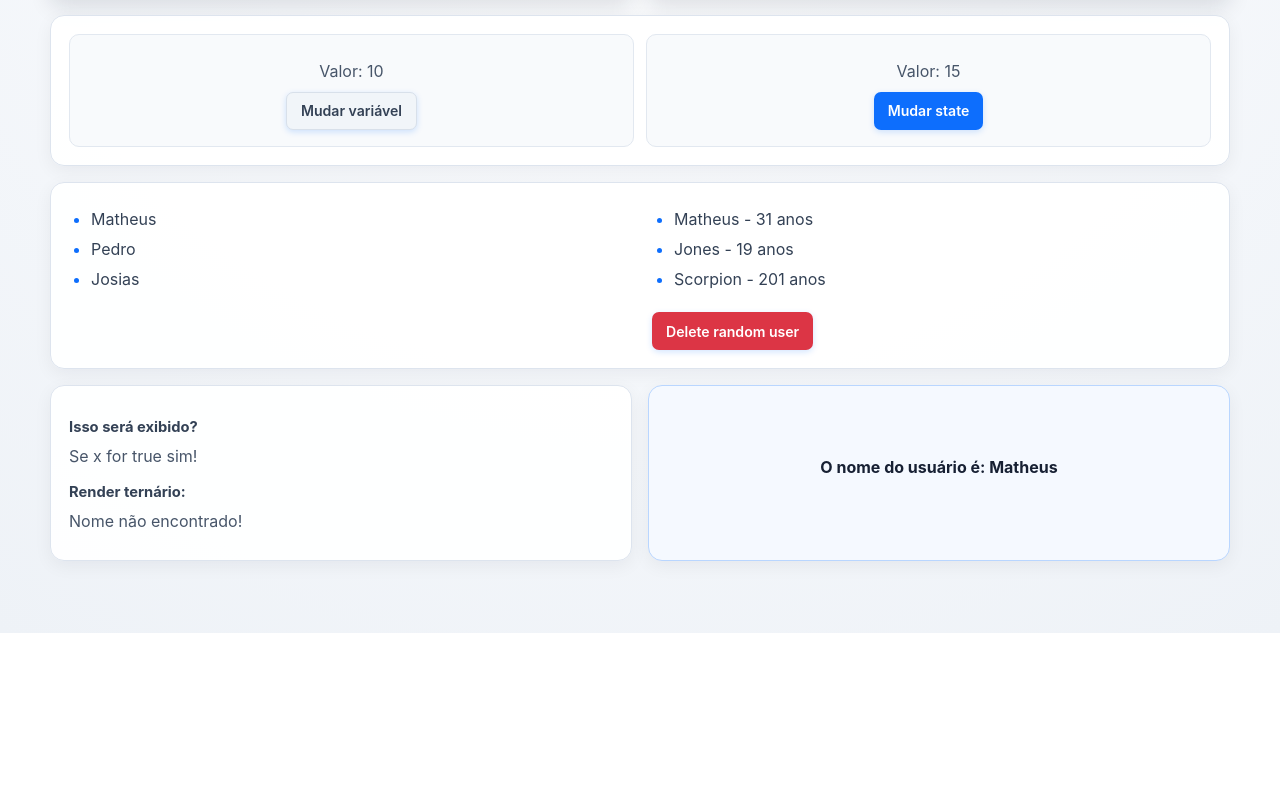
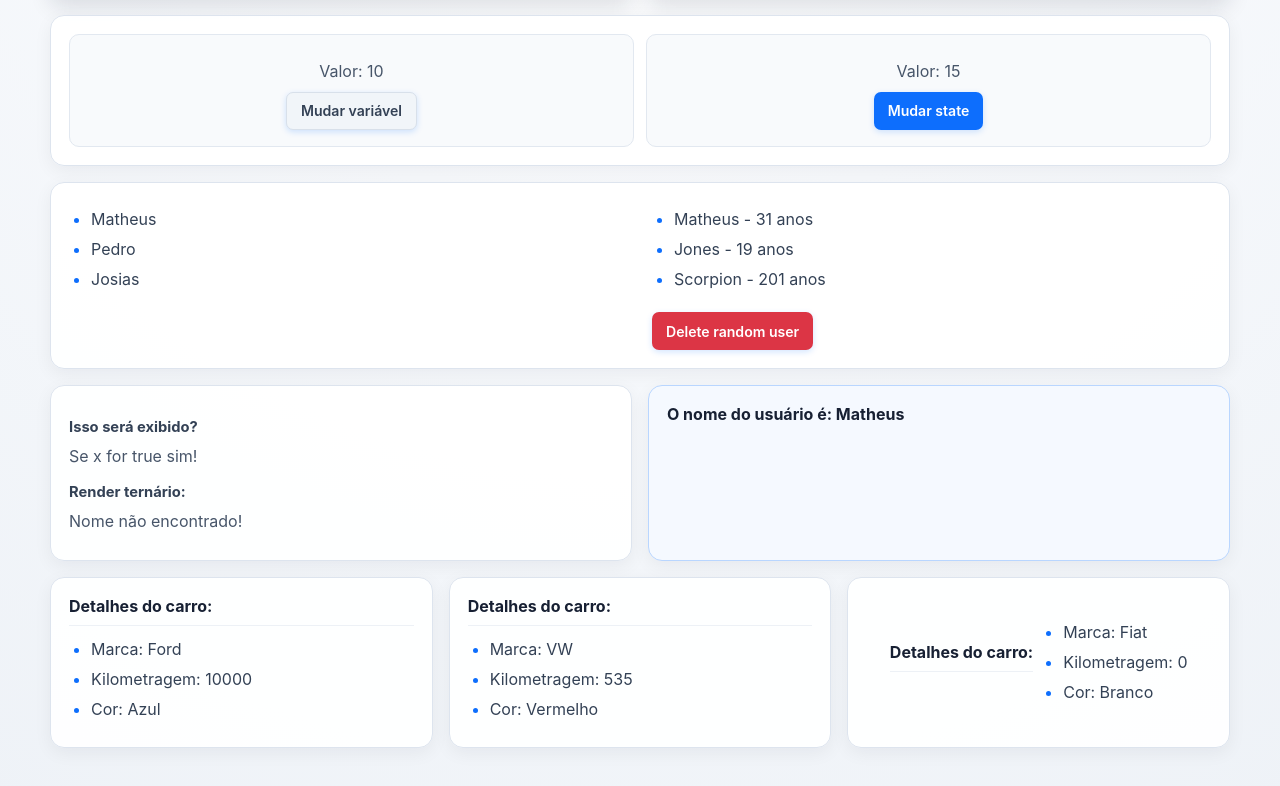
Before and after one commit to vitorcgo/fundamentos-react-lab, a React (Vite) app: page / in a window 1280 px wide. Shown: the part 332-1118 px from the top of the page. Before the commit the page ends 965 px from the top, so only its background shows below. Built offline with nearby package versions, Linux system fonts and the light colour scheme.

Commit message:
feat: create reusable car details component

```diff
--- a/src/App.jsx
+++ b/src/App.jsx
@@ -4,6 +4,7 @@ import ManageData from "./components/ManageData";
 import ListRender from "./components/ListRender";
 import ConditionalRender from "./components/ConditionalRender";
 import ShowUserName from "./components/ShowUserName";
+import CarDetails from "./components/CarDetails";
 
 function App() {
   return (
@@ -23,6 +24,13 @@ function App() {
       <ConditionalRender />
       {/* props */}
       <ShowUserName name="Matheus" />
+      {/* destructuring */}
+      <CarDetails brand="Ford" color="Azul" km={10000} />
+
+      {/* reaproveitamento */}
+      <CarDetails brand="VW" color="Vermelho" km={535} />
+      <CarDetails brand="Fiat" color="Branco" km={0} />
+
     </div>
   );
 }
--- a/src/components/CarDetails.js
+++ b/src/components/CarDetails.js
@@ -1,42 +1,17 @@
-/*
-  ==============================================================
-  COMPONENTE: CarDetails
-  ==============================================================
+import React from "react";
 
-  OBJETIVO DIDÁTICO
-  Criar um componente reutilizável que apresente dados diferentes
-  sem duplicar a estrutura da interface.
-
-  CONCEITOS
-  - props
-  - destructuring
-  - reutilização de componentes
-  - dados vindos de objetos
-  - renderização dinâmica
-
-  DADOS QUE O COMPONENTE DEVERÁ RECEBER
-  - marca
-  - cor
-  - quilometragem
-
-  ETAPAS
-  1. Faça o componente receber dados por props.
-  2. Utilize destructuring quando este conceito for apresentado.
-  3. Reutilize o componente manualmente com carros diferentes.
-  4. Depois, gere instâncias através de um array + map() no App.
-
-  DESAFIO POSTERIOR
-  Exiba uma classificação diferente quando a quilometragem for 0.
-
-  CSS DISPONÍVEL
-  .car-card, .car-card__title, .car-card__meta, .car-stat,
-  .car-status, .car-status--new, .car-status--used
-
-  TODO: implemente a apresentação dos detalhes do carro.
-*/
-
-const CarDetails = () => {
-  return null;
+// As props são desestruturadas diretamente na assinatura da função.
+const CarDetails = ({ brand, km, color }) => {
+  return (
+    <div>
+      <h2>Detalhes do carro:</h2>
+      <ul>
+        <li>Marca: {brand}</li>
+        <li>Kilometragem: {km}</li>
+        <li>Cor: {color}</li>
+      </ul>
+    </div>
+  );
 };
 
 export default CarDetails;
```
